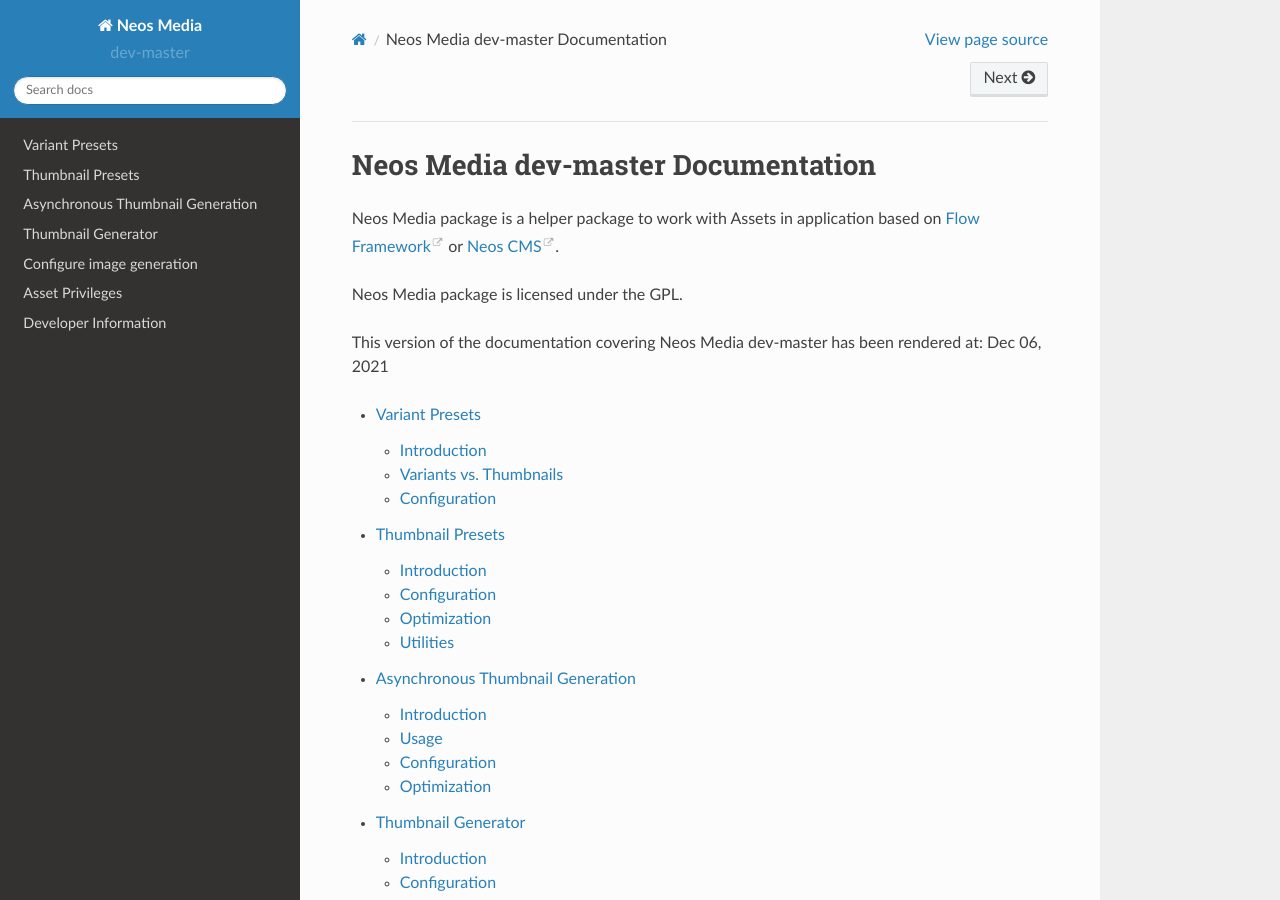
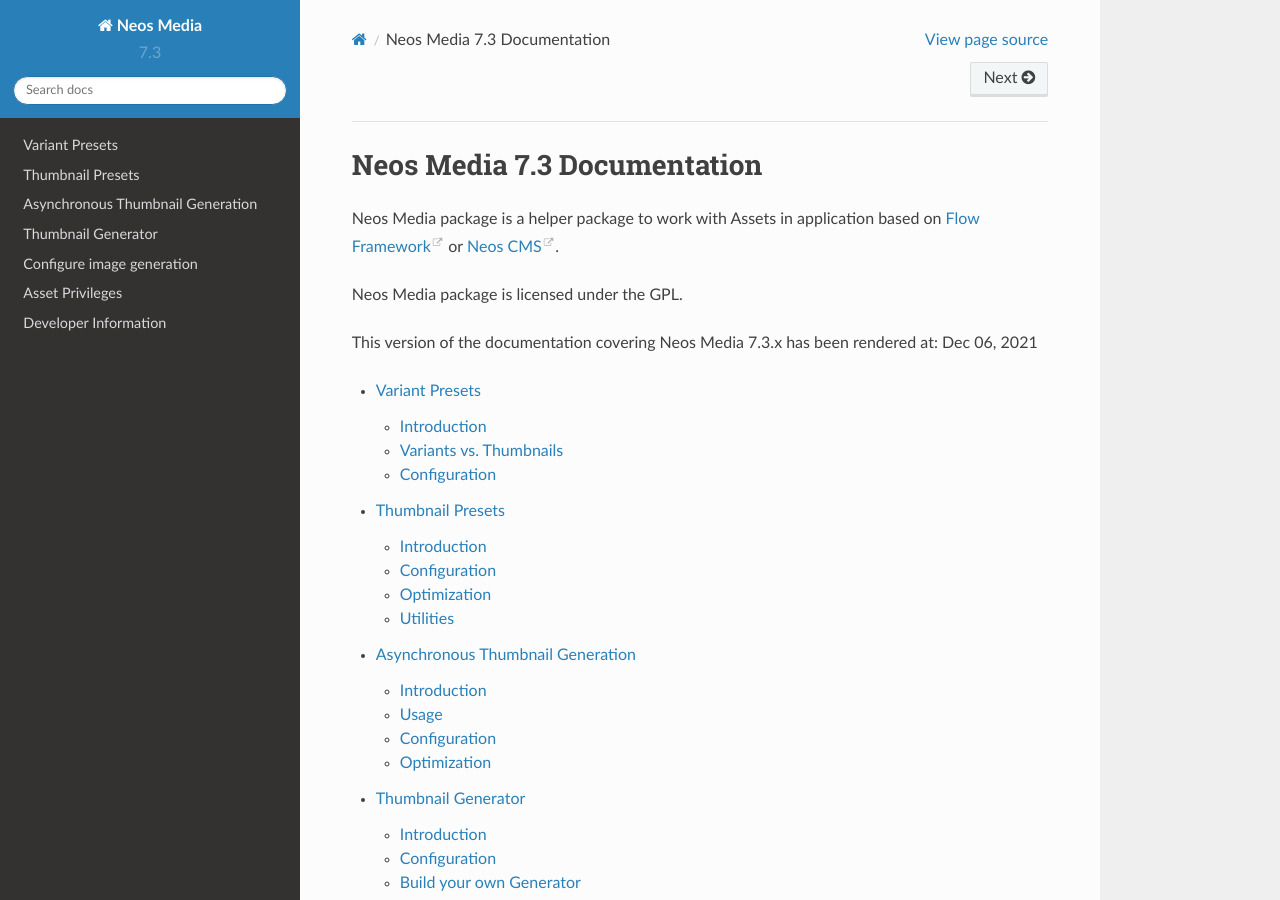
Before and after one commit to neos/media, a Sphinx documentation site: the page built from Documentation/index.rst, in a window 1280 px wide and 900 px high. Built offline with Sphinx 7.4.7 and the Read the Docs theme 2.0.0, drawn with Linux system fonts in a browser that asks for light colours; pages that are not in the unit, such as notebooks, are missing from menus.

Commit message:
TASK: Adjust version/branch numbers

```diff
--- a/Documentation/conf.py
+++ b/Documentation/conf.py
@@ -27,9 +27,9 @@ copyright = '2006 and onwards by the authors'
 author = 'Neos Team and Contributors'
 
 # The short X.Y version.
-version = 'dev-master'
+version = '7.3'
 # The full version, including alpha/beta/rc tags.
-release = 'dev-master'
+release = '7.3.x'
 
 # -- General configuration ---------------------------------------------------
 
```
